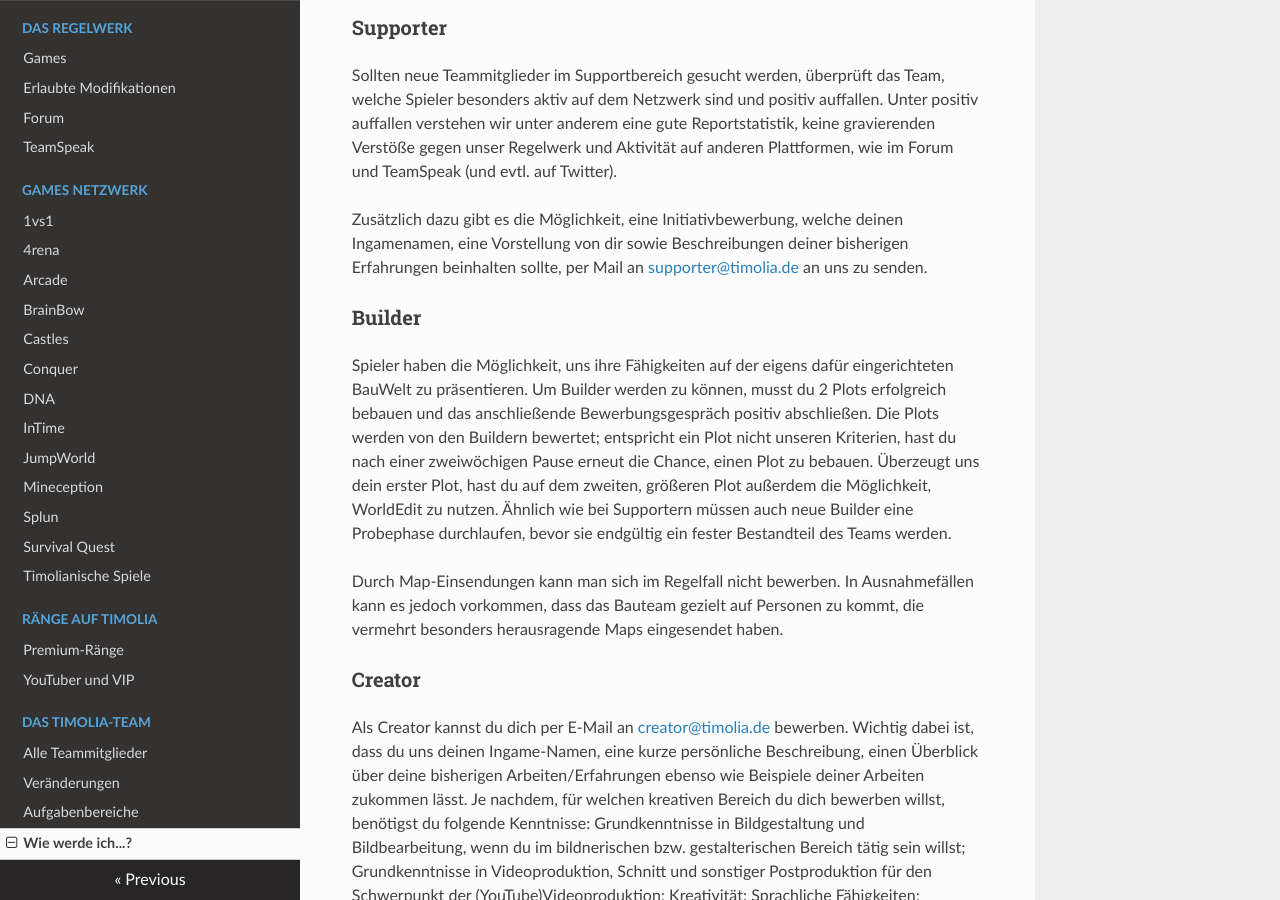
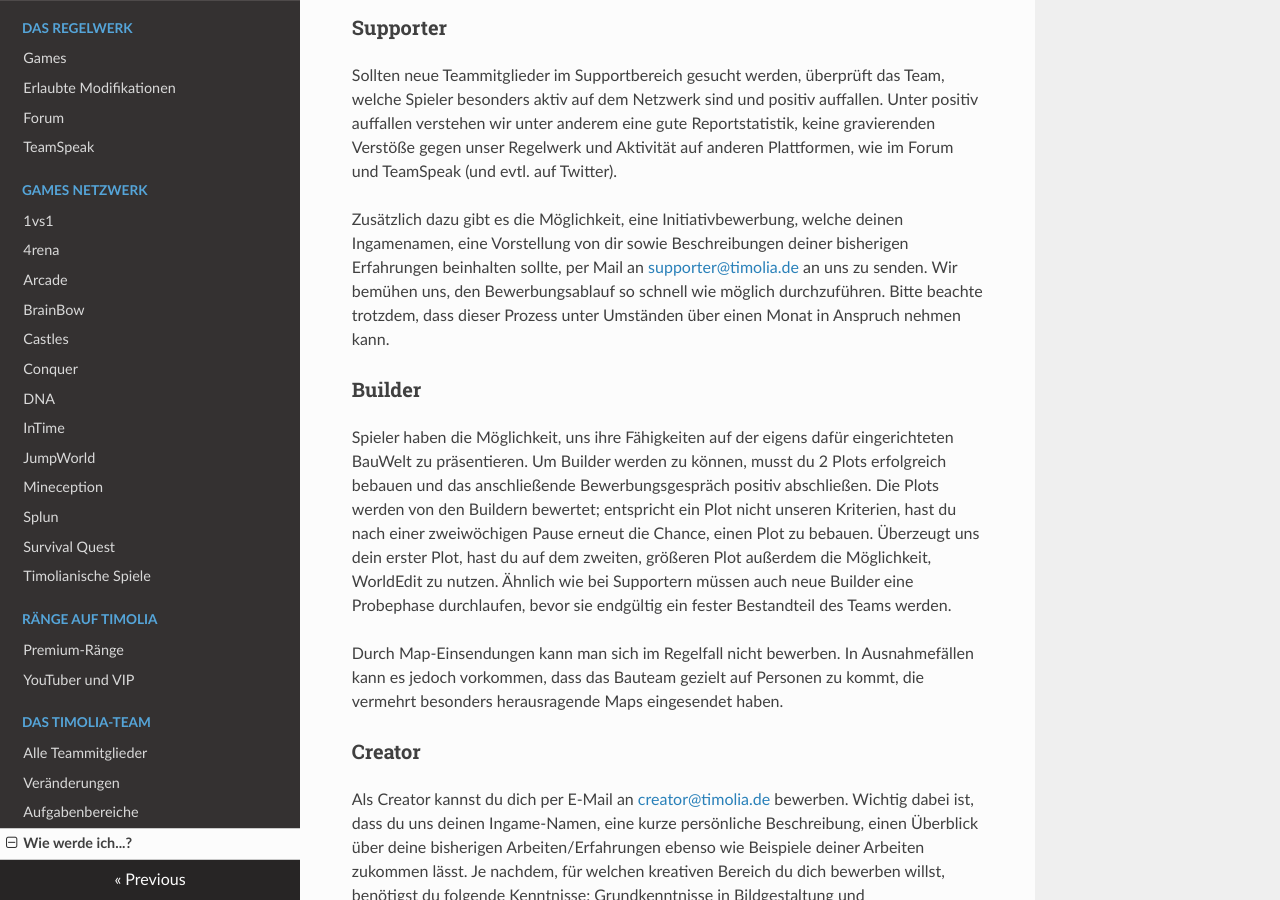
Before and after one commit to TimoliaDE/HowTo, an MkDocs documentation site: the page built from docs/team/apply.md, in a window 1280 px wide and 900 px high, scrolled down 689 px. Built offline with MkDocs 1.6.1, drawn with Linux system fonts in a browser that asks for light colours; nearby versions of some CDN libraries; old or Windows-style settings are respelled for this version of MkDocs.

Commit message:
Update apply.md

```diff
--- a/docs/team/apply.md
+++ b/docs/team/apply.md
@@ -19,7 +19,8 @@ Unter positiv auffallen verstehen wir unter anderem eine gute Reportstatistik, k
 wie im Forum und TeamSpeak (und evtl. auf Twitter).
 
 Zusätzlich dazu gibt es die Möglichkeit, eine Initiativbewerbung, welche deinen Ingamenamen, eine Vorstellung von dir sowie Beschreibungen deiner bisherigen Erfahrungen beinhalten sollte,
-per Mail an <a href="mailto:supporter@timolia.de">supporter@timolia.de</a> an uns zu senden.
+per Mail an <a href="mailto:supporter@timolia.de">supporter@timolia.de</a> an uns zu senden. Wir bemühen uns, den Bewerbungsablauf so schnell wie möglich durchzuführen.
+Bitte beachte trotzdem, dass dieser Prozess unter Umständen über einen Monat in Anspruch nehmen kann.
 
 ### Builder
 Spieler haben die Möglichkeit, uns ihre Fähigkeiten auf der eigens dafür eingerichteten BauWelt zu präsentieren.
```
